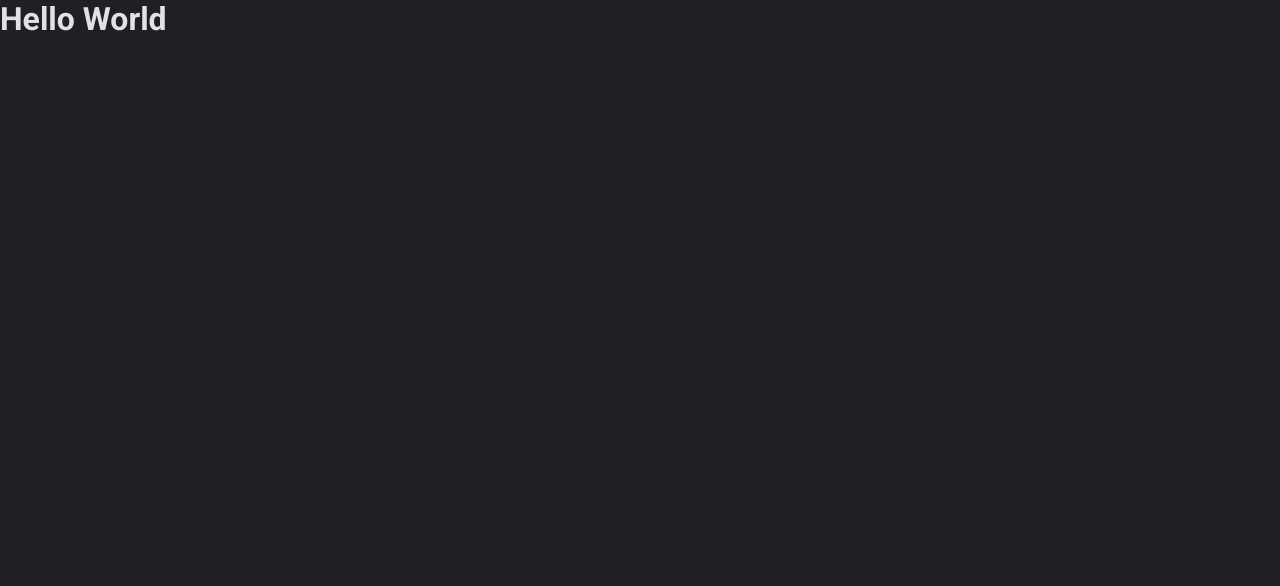
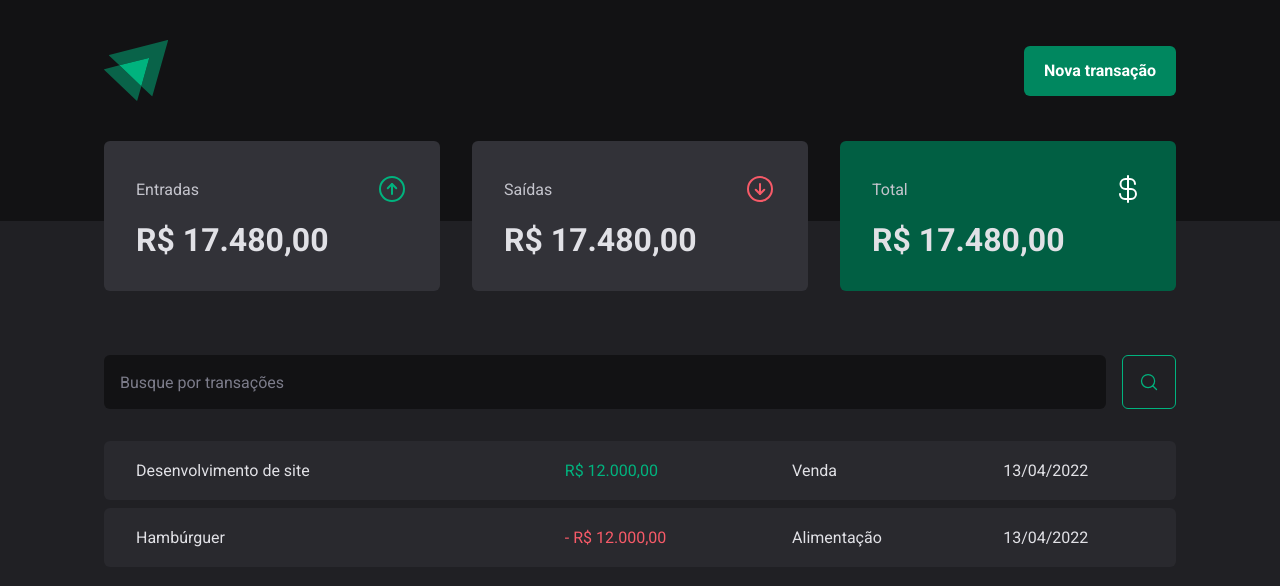
Before and after one commit to rogeralencar/03-http-reactjs, a React (Vite) app: page / in a window 1280 px wide. Shown: the top 586 px of the page. Built offline with nearby package versions, Linux system fonts and the light colour scheme.

Commit message:
Criando estilizações das páginas

```diff
--- a/package.json
+++ b/package.json
@@ -10,6 +10,7 @@
     "preview": "vite preview"
   },
   "dependencies": {
+    "phosphor-react": "^1.4.1",
     "react": "^18.3.1",
     "react-dom": "^18.3.1",
     "styled-components": "^6.1.12"
--- a/src/App.tsx
+++ b/src/App.tsx
@@ -1,12 +1,14 @@
 import { ThemeProvider } from "styled-components";
 import { defaultTheme } from "./styles/themes/default";
 import { GlobalStyle } from "./styles/global";
+import { Transactions } from "./pages/Transactions";
 
 export function App() {
   return (
     <ThemeProvider theme={defaultTheme}>
       <GlobalStyle/>
-      <h1>Hello World</h1>
+
+      <Transactions/>
     </ThemeProvider>
   )
 }
--- /dev/null
+++ b/src/components/Header/index.tsx
@@ -0,0 +1,15 @@
+import { HeaderContainer, HeaderContent, NewTransactionButton } from "./styles";
+
+import logoImg from '../../assets/dt-logo.svg';
+
+export function Header() {
+    return (
+        <HeaderContainer>
+            <HeaderContent>
+                <img src={logoImg} alt="" />
+
+                <NewTransactionButton>Nova transação</NewTransactionButton>
+            </HeaderContent>
+        </HeaderContainer>
+    )
+}
--- /dev/null
+++ b/src/components/Header/styles.ts
@@ -0,0 +1,34 @@
+import styled from 'styled-components'
+
+export const HeaderContainer = styled.header`
+    background: ${props => props.theme["gray-900"]};
+    padding: 2.5rem 0 7.5rem;
+`
+
+export const HeaderContent = styled.div`
+    width: 100%;
+    max-width: 1120px;
+    margin: 0 auto;
+    padding: 0 1.5rem;
+
+    display: flex;
+    justify-content: space-between;
+    align-items: center;
+`
+
+export const NewTransactionButton = styled.button`
+    height: 50px;
+    border: 0px;
+    background: ${props => props.theme['green-500']};
+    color: ${props => props.theme.white};
+    font-weight: bold;
+    padding: 0 1.25rem;
+    border-radius: 6px;
+    cursor: pointer;
+    transition: background-color 0.2s;
+
+    &:hover {
+        background: ${props => props.theme['green-700']};
+    }
+
+`
--- /dev/null
+++ b/src/components/Summary/index.tsx
@@ -0,0 +1,36 @@
+import { ArrowCircleDown, ArrowCircleUp, CurrencyDollar } from "phosphor-react";
+import { SummaryCard, SummaryContainer } from "./styles";
+
+export function Summary() {
+    return (
+        <SummaryContainer>
+            <SummaryCard>
+                <header>
+                    <span>Entradas</span>
+                    <ArrowCircleUp size={32} color="#00b37e"/>
+                </header>
+
+                <strong>R$ 17.480,00</strong>
+            </SummaryCard>
+
+            <SummaryCard>
+                <header>
+                    <span>Saídas</span>
+                    <ArrowCircleDown size={32} color="#f75a68"/>
+                </header>
+
+                <strong>R$ 17.480,00</strong>
+            </SummaryCard>
+
+            <SummaryCard variant="green">
+                <header>
+                    <span>Total</span>
+                    <CurrencyDollar size={32} color="#fff"/>
+                </header>
+
+                <strong>R$ 17.480,00</strong>
+            </SummaryCard>
+
+        </SummaryContainer>
+    )
+}
--- /dev/null
+++ b/src/components/Summary/styles.ts
@@ -0,0 +1,42 @@
+import styled, { css } from "styled-components";
+
+export const SummaryContainer = styled.section`
+    width: 100%;
+    max-width: 1120px;
+    margin: 0 auto;
+    padding: 0 1.5rem;
+
+    display: grid;
+    grid-template-columns: repeat(3, 1fr);
+    gap: 2rem;
+
+    margin-top: -5rem;
+`
+
+interface SummaryCardProps {
+    variant?: 'green';
+}
+
+export const SummaryCard = styled.div<SummaryCardProps>`
+    background-color: ${props => props.theme['gray-600']};
+    border-radius: 6px;
+    padding: 2rem;
+
+    header {
+        display: flex;
+        align-items: center;
+        justify-content: space-between;
+        color: ${props => props.theme['gray-300']};
+    }
+
+    strong {
+        display: block;
+        margin-top: 1rem;
+        font-size: 2rem;
+    }
+
+    ${props => props.variant === 'green' && css`
+        background-color: ${props => props.theme['green-700']};
+    `}
+
+`
--- /dev/null
+++ b/src/pages/Transactions/components/SearchForm/index.tsx
@@ -0,0 +1,14 @@
+import { MagnifyingGlass } from "phosphor-react";
+import { SearchFormContainer } from "./styles";
+
+export function SearchForm(){
+    return (
+        <SearchFormContainer>
+            <input type="text" placeholder="Busque por transações"/>
+
+            <button type="submit">
+                <MagnifyingGlass size={20}/>
+            </button>
+        </SearchFormContainer>
+    )
+}
--- /dev/null
+++ b/src/pages/Transactions/components/SearchForm/styles.ts
@@ -0,0 +1,41 @@
+import styled from "styled-components";
+
+export const SearchFormContainer = styled.form`
+    display: flex;
+    gap: 1rem;
+
+    input {
+        flex: 1;
+        border-radius: 6px;
+        border: 0;
+        background-color: ${props => props.theme['gray-900']};
+        color: ${props => props.theme['gray-300']};
+        padding: 1rem;
+
+        &::placeholder {
+            color: ${props => props.theme['gray-500']};
+        }
+    }
+
+    button {
+        display: flex;
+        align-items: center;
+        gap: 0.75rem;
+
+        border: 0;
+        padding: 1rem;
+        background-color: transparent;
+        border: 1px solid ${props => props.theme['green-300']};
+        color: ${props => props.theme['green-300']};
+        font-weight: bold;
+        border-radius: 6px;
+
+        &:hover {
+            background-color: ${props => props.theme['green-500']};
+            border-color: ${props => props.theme['green-500']};
+            color: ${props => props.theme.white};
+            transition: background-color 0.2s, color 0.2s, border-color 0.2s;
+        }
+    }
+
+`;
--- /dev/null
+++ b/src/pages/Transactions/index.tsx
@@ -0,0 +1,41 @@
+import { Header } from "../../components/Header";
+import { Summary } from "../../components/Summary";
+import { SearchForm } from "./components/SearchForm";
+import { PriceHighlight, TransactionsContainer, TransactionTable } from "./styles";
+
+export function Transactions() {
+    return (
+        <div>
+            <Header />
+            <Summary />
+            <TransactionsContainer>
+                <SearchForm />
+
+                <TransactionTable>
+                    <tbody>
+                        <tr>
+                            <td width="40%">Desenvolvimento de site</td>
+                            <td>
+                                <PriceHighlight variant="income">
+                                    R$ 12.000,00
+                                </PriceHighlight>
+                            </td>
+                            <td>Venda</td>
+                            <td>13/04/2022</td>
+                        </tr>
+                        <tr>
+                            <td width="40%">Hambúrguer</td>
+                            <td>
+                                <PriceHighlight variant="outcome">
+                                    - R$ 12.000,00
+                                </PriceHighlight>
+                                </td>
+                            <td>Alimentação</td>
+                            <td>13/04/2022</td>
+                        </tr>
+                    </tbody>
+                </TransactionTable>
+            </TransactionsContainer>
+        </div>
+    )
+}
--- /dev/null
+++ b/src/pages/Transactions/styles.ts
@@ -0,0 +1,40 @@
+import styled from "styled-components";
+
+export const TransactionsContainer = styled.main`
+    width: 100%;
+    max-width: 1120px;
+    margin: 4rem auto 0;
+    padding: 0 1.5rem;
+`;
+
+
+export const TransactionTable = styled.table`
+    width: 100%;
+    border-collapse: separate;
+    border-spacing: 0 0.5rem;
+    margin-top: 1.5rem;
+
+    td {
+        padding: 1.25rem 2rem;
+        background-color: ${props => props.theme['gray-700']};
+
+        &:first-child {
+            border-top-left-radius: 6px;
+            border-bottom-left-radius: 6px;
+        }
+
+        &:last-child {
+            border-top-right-radius: 6px;
+            border-bottom-right-radius: 6px;
+        }
+    }
+`;
+
+interface PriceHighlightProps {
+    variant: 'income' | 'outcome';
+}
+
+export const PriceHighlight = styled.span<PriceHighlightProps>`
+    color: ${props => props.variant === 'income' ? props.theme['green-300'] : props.theme['red-300']}
+
+`;
```
Also changed, not shown: src/assets/dt-logo.svg (added), 1 other file (tests, documents, lock files or other folders).
